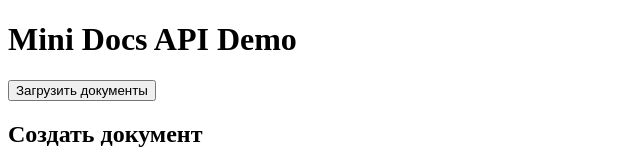
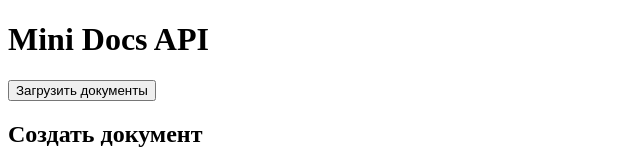
Before and after one commit to gweeskk/mini-docs-api, a website: page index.html in a window 1280 px wide. Shown: the top 160 px of the page, without its empty margins (0-640 px from the left). Drawn offline with Linux system fonts and the light colour scheme.

Commit message:
Update index.html

```diff
--- a/index.html
+++ b/index.html
@@ -6,7 +6,7 @@
   <title>Mini Docs API Demo</title>
 </head>
 <body>
-  <h1>Mini Docs API Demo</h1>
+  <h1>Mini Docs API</h1>
 
   <button id="loadDocsBtn">Загрузить документы</button>
 
```
